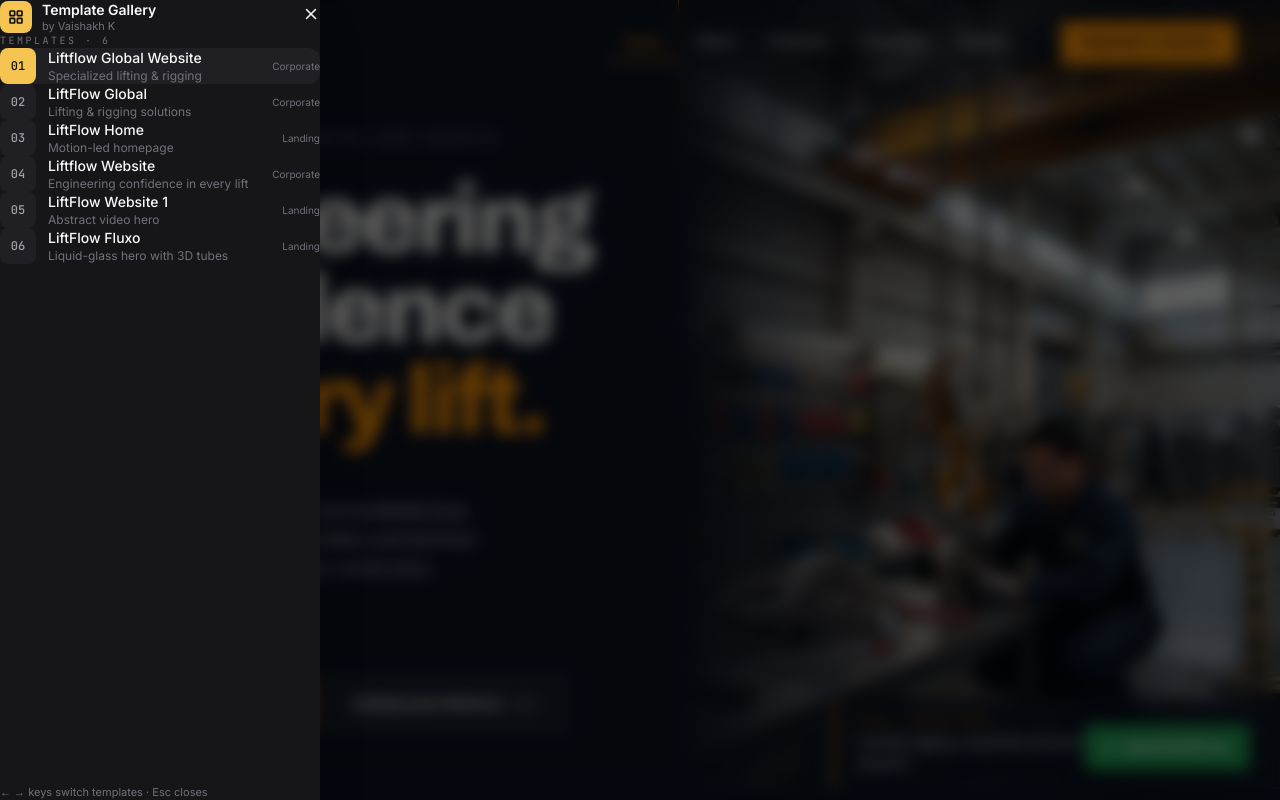
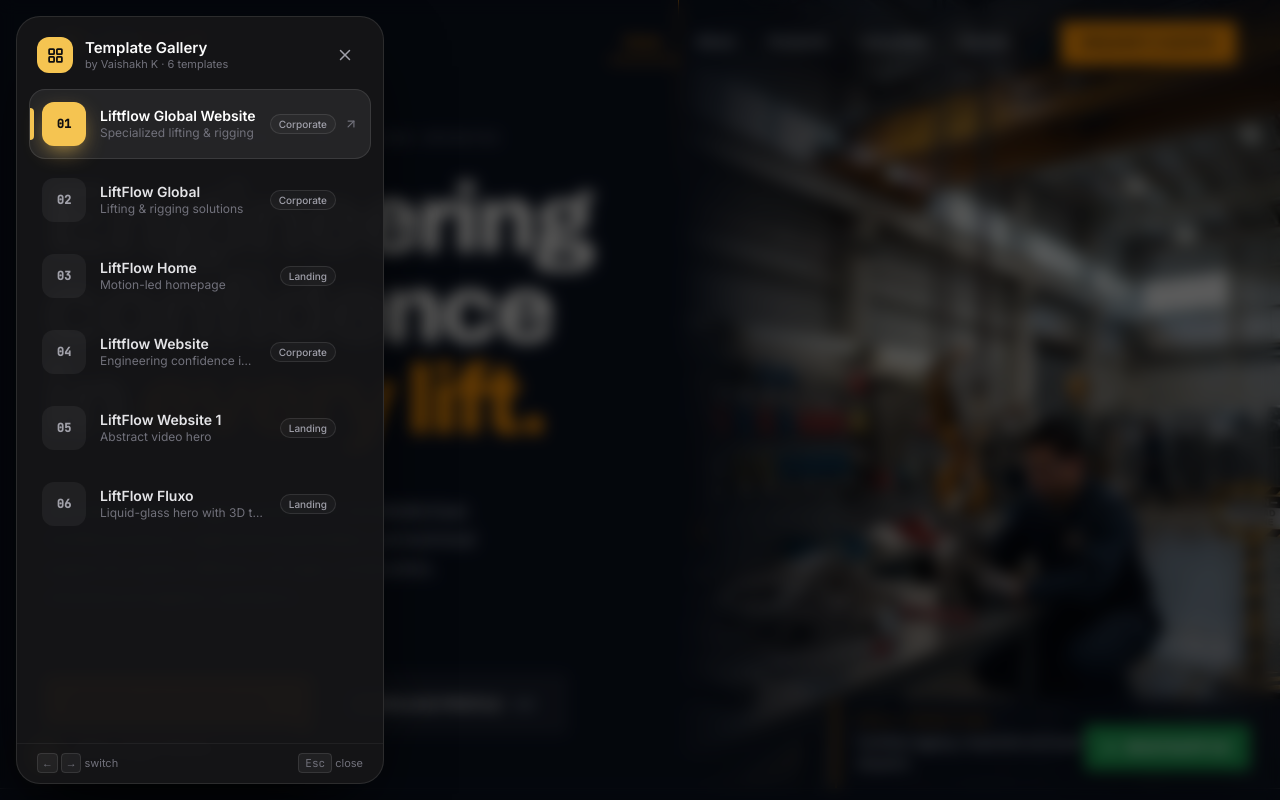
Before and after one commit to QuantumArc-Technologies/website-templates, a React (Vite) app: page /templates/liftflow-global-website in a window 1280 px wide. Both pictures are taken after a click on the button "Open template list". Shown: the top 800 px of the page. Built offline with nearby package versions, Linux system fonts and the light colour scheme.

Commit message:
Redesign gallery sidebar; move gallery reset into @layer base so Tailwind utilities apply
Co-Authored-By: Jarvis <vaishakh3627+jarvis@gmail.com>

```diff
--- a/src/components/Dock.tsx
+++ b/src/components/Dock.tsx
@@ -1,6 +1,6 @@
 import { useEffect, useState } from 'react'
 import { Link, useNavigate } from 'react-router-dom'
-import { ChevronLeft, ChevronRight, LayoutGrid, X } from 'lucide-react'
+import { ArrowUpRight, ChevronLeft, ChevronRight, LayoutGrid, X } from 'lucide-react'
 import { templates, type TemplateMeta } from '../templates'
 
 interface Props {
@@ -9,8 +9,7 @@ interface Props {
 
 /**
  * Floating gallery chrome. It overlays the template (instead of pushing it)
- * so every template gets the full viewport — exactly like its original page,
- * including fixed headers and window-width based mobile layouts.
+ * so every template gets the full viewport — exactly like its original page.
  */
 export default function Dock({ current }: Props) {
   const [open, setOpen] = useState(false)
@@ -68,29 +67,34 @@ export default function Dock({ current }: Props) {
         </button>
       </div>
 
-      {/* drawer */}
+      {/* sidebar */}
       {open && (
         <>
           <div className="gallery-fade fixed inset-0 bg-black/60 backdrop-blur-sm" onClick={() => setOpen(false)} />
-          <aside className="gallery-fade fixed inset-y-0 left-0 flex w-[min(20rem,100vw)] flex-col border-r border-line bg-ink-2 shadow-2xl">
-            <div className="flex items-center justify-between px-5 py-5">
-              <div className="flex items-center gap-2.5">
-                <span className="grid h-8 w-8 place-items-center rounded-lg bg-accent text-ink">
-                  <LayoutGrid size={16} strokeWidth={2.5} />
+          <aside className="gallery-slide fixed inset-y-0 left-0 flex w-[min(25rem,100vw)] flex-col p-3 sm:p-4">
+            <div className="flex h-full flex-col overflow-hidden rounded-3xl border border-white/10 bg-ink-2/95 shadow-[0_30px_80px_-20px_rgba(0,0,0,.9)] backdrop-blur-2xl">
+              {/* header */}
+              <div className="flex items-center justify-between px-5 pb-4 pt-5">
+                <div className="flex items-center gap-3">
+                  <span className="grid h-9 w-9 place-items-center rounded-xl bg-accent text-ink">
+                    <LayoutGrid size={17} strokeWidth={2.5} />
                   </span>
                   <div className="leading-tight">
-                  <p className="text-sm font-semibold">Template Gallery</p>
-                  <p className="text-[11px] text-zinc-500">by Vaishakh K</p>
+                    <p className="text-[15px] font-semibold">Template Gallery</p>
+                    <p className="text-[11px] text-zinc-500">by Vaishakh K · {templates.length} templates</p>
                   </div>
                 </div>
-              <button onClick={() => setOpen(false)} className="rounded-md p-1.5 text-zinc-400 hover:bg-ink-3" aria-label="Close">
+                <button
+                  onClick={() => setOpen(false)}
+                  className="grid h-9 w-9 place-items-center rounded-full text-zinc-400 transition-colors hover:bg-white/10 hover:text-white"
+                  aria-label="Close"
+                >
                   <X size={18} />
                 </button>
               </div>
-            <p className="px-5 pb-2 pt-3 font-mono text-[10px] uppercase tracking-[0.25em] text-zinc-500">
-              Templates · {templates.length}
-            </p>
-            <nav className="scrollbar-thin flex-1 space-y-1 overflow-y-auto px-3 pb-4">
+
+              {/* list */}
+              <nav className="scrollbar-thin flex-1 space-y-1.5 overflow-y-auto px-3 pb-3">
                 {templates.map((t, i) => {
                   const active = t.slug === current.slug
                   return (
@@ -98,27 +102,53 @@ export default function Dock({ current }: Props) {
                       key={t.slug}
                       to={`/templates/${t.slug}`}
                       onClick={() => setOpen(false)}
-                    className={`flex items-center gap-3 rounded-xl px-3 py-3 transition-colors ${
-                      active ? 'bg-ink-3 text-white' : 'text-zinc-400 hover:bg-ink-3/60 hover:text-zinc-200'
+                      aria-current={active ? 'page' : undefined}
+                      className={`group relative flex items-center gap-3.5 rounded-2xl border px-3 py-3 transition-all ${
+                        active
+                          ? 'border-white/10 bg-white/[0.07]'
+                          : 'border-transparent hover:border-white/5 hover:bg-white/[0.04]'
                       }`}
                     >
+                      {/* accent bar */}
                       <span
-                      className="grid h-9 w-9 shrink-0 place-items-center rounded-lg font-mono text-xs font-medium"
-                      style={{ background: active ? t.accent : '#202024', color: active ? '#0f0f10' : '#a1a1aa' }}
+                        className={`absolute left-0 top-1/2 h-8 w-1 -translate-y-1/2 rounded-r-full transition-opacity ${active ? 'opacity-100' : 'opacity-0 group-hover:opacity-50'}`}
+                        style={{ background: t.accent }}
+                      />
+                      <span
+                        className="grid h-11 w-11 shrink-0 place-items-center rounded-xl font-mono text-[12px] font-semibold transition-colors"
+                        style={{
+                          background: active ? t.accent : 'rgba(255,255,255,0.05)',
+                          color: active ? '#0f0f10' : '#a1a1aa',
+                          boxShadow: active ? `0 8px 24px -8px ${t.accent}` : undefined,
+                        }}
                       >
                         {String(i + 1).padStart(2, '0')}
                       </span>
                       <span className="min-w-0 flex-1">
-                      <span className="block truncate text-sm font-medium">{t.name}</span>
-                      <span className="block truncate text-xs text-zinc-500">{t.tagline}</span>
+                        <span className={`block truncate text-[14px] font-semibold ${active ? 'text-white' : 'text-zinc-200'}`}>{t.name}</span>
+                        <span className="block truncate text-[12px] text-zinc-500">{t.tagline}</span>
                       </span>
-                    <span className="rounded-full border border-line px-2 py-0.5 text-[10px] text-zinc-500">{t.category}</span>
+                      <span className="flex shrink-0 items-center gap-2">
+                        <span className="rounded-full border border-white/10 bg-white/[0.03] px-2 py-0.5 text-[10px] font-medium text-zinc-400">
+                          {t.category}
+                        </span>
+                        <ArrowUpRight size={14} className={`text-zinc-500 transition-all ${active ? 'opacity-100' : 'opacity-0 group-hover:opacity-100'}`} />
+                      </span>
                     </Link>
                   )
                 })}
               </nav>
-            <div className="border-t border-line px-5 py-4 text-[11px] text-zinc-500">
-              ← → keys switch templates · Esc closes
+
+              {/* footer */}
+              <div className="flex items-center justify-between border-t border-white/5 px-5 py-3 text-[11px] text-zinc-500">
+                <span>
+                  <kbd className="rounded border border-white/10 bg-white/5 px-1.5 py-0.5 font-mono">←</kbd>{' '}
+                  <kbd className="rounded border border-white/10 bg-white/5 px-1.5 py-0.5 font-mono">→</kbd> switch
+                </span>
+                <span>
+                  <kbd className="rounded border border-white/10 bg-white/5 px-1.5 py-0.5 font-mono">Esc</kbd> close
+                </span>
+              </div>
             </div>
           </aside>
         </>
--- a/src/index.css
+++ b/src/index.css
@@ -18,14 +18,19 @@
 html, body, #root { min-height: 100%; }
 body { margin: 0; }
 
-/* scoped reset for the gallery chrome only */
-.gallery-ui, .gallery-ui * { box-sizing: border-box; margin: 0; padding: 0; border: 0 solid; }
-.gallery-ui { font-family: var(--font-sans); color: #fafafa; -webkit-font-smoothing: antialiased; line-height: 1.4; }
-.gallery-ui a { color: inherit; text-decoration: none; }
-.gallery-ui button { font: inherit; color: inherit; background: none; cursor: pointer; }
+/* scoped reset for the gallery chrome only — in the base layer so utilities win */
+@layer base {
+  .gallery-ui, .gallery-ui * { box-sizing: border-box; margin: 0; padding: 0; border: 0 solid; }
+  .gallery-ui { font-family: var(--font-sans); color: #fafafa; -webkit-font-smoothing: antialiased; line-height: 1.4; }
+  .gallery-ui a { color: inherit; text-decoration: none; }
+  .gallery-ui button { font: inherit; color: inherit; background: none; cursor: pointer; }
+  .gallery-ui p { margin: 0; }
+}
 
 .scrollbar-thin::-webkit-scrollbar { width: 6px; height: 6px; }
 .scrollbar-thin::-webkit-scrollbar-thumb { background: #3a3a42; border-radius: 9999px; }
 
 @keyframes gallery-fade { from { opacity: 0 } to { opacity: 1 } }
 .gallery-fade { animation: gallery-fade .25s ease both; }
+@keyframes gallery-slide { from { opacity: 0; transform: translateX(-24px) } to { opacity: 1; transform: none } }
+.gallery-slide { animation: gallery-slide .3s cubic-bezier(.16,1,.3,1) both; }
```
Lines whose indentation alone changed are shown as unchanged.
